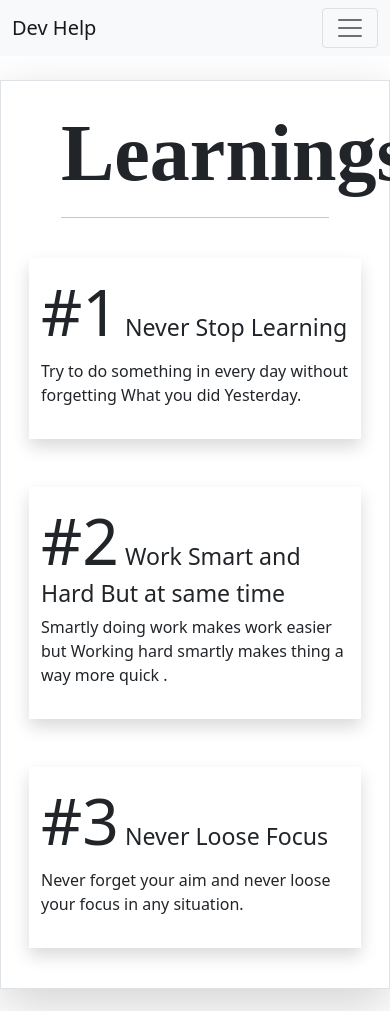
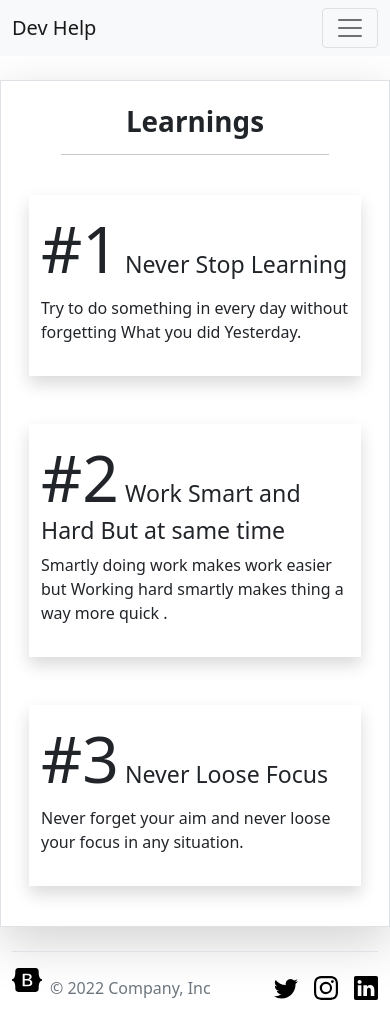
Before and after one commit to parasrawat007/Portfolio, a plain HTML site: page Blog.html in a window 390 px wide. Shown: the top 1011 px of the page. Drawn offline with Linux system fonts and the light colour scheme.

Commit message:
Blog heading Fix

```diff
--- a/Blog.html
+++ b/Blog.html
@@ -74,7 +74,8 @@
 
   <div class="container shadow-lg border my-4">
     <div class="mx-5">
-      <h1 class="text-center opening-text mt-4 fw-bolder">Learnings </h1>
+      <h1 class="text-center opening-text mt-4 fw-bolder d-none d-md-block">Learnings</h1>
+      <h1 class="text-center opening-font mt-4 fw-bolder d-md-none">Learnings</h1>
       <hr>
     </div>
 
```
